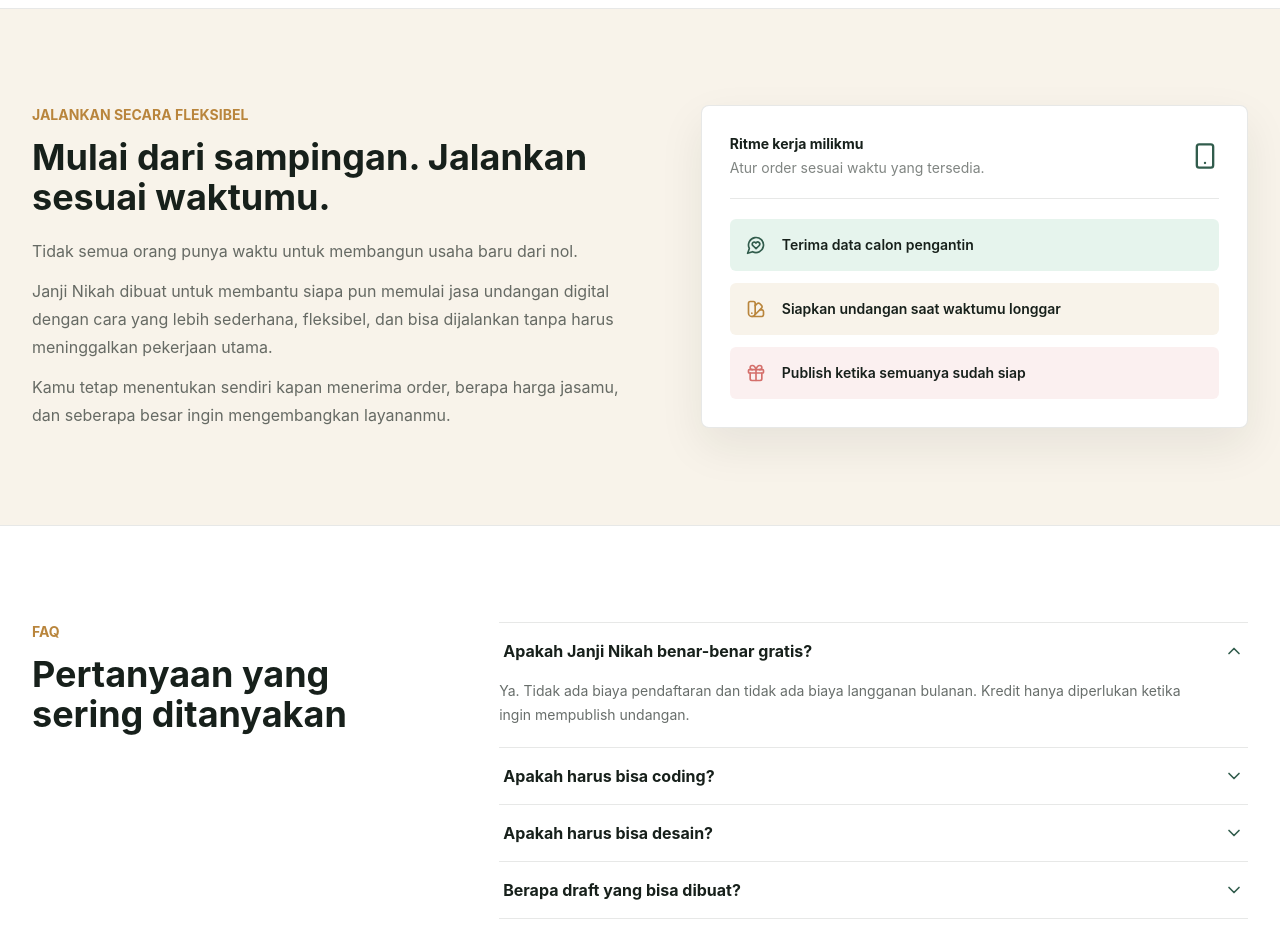
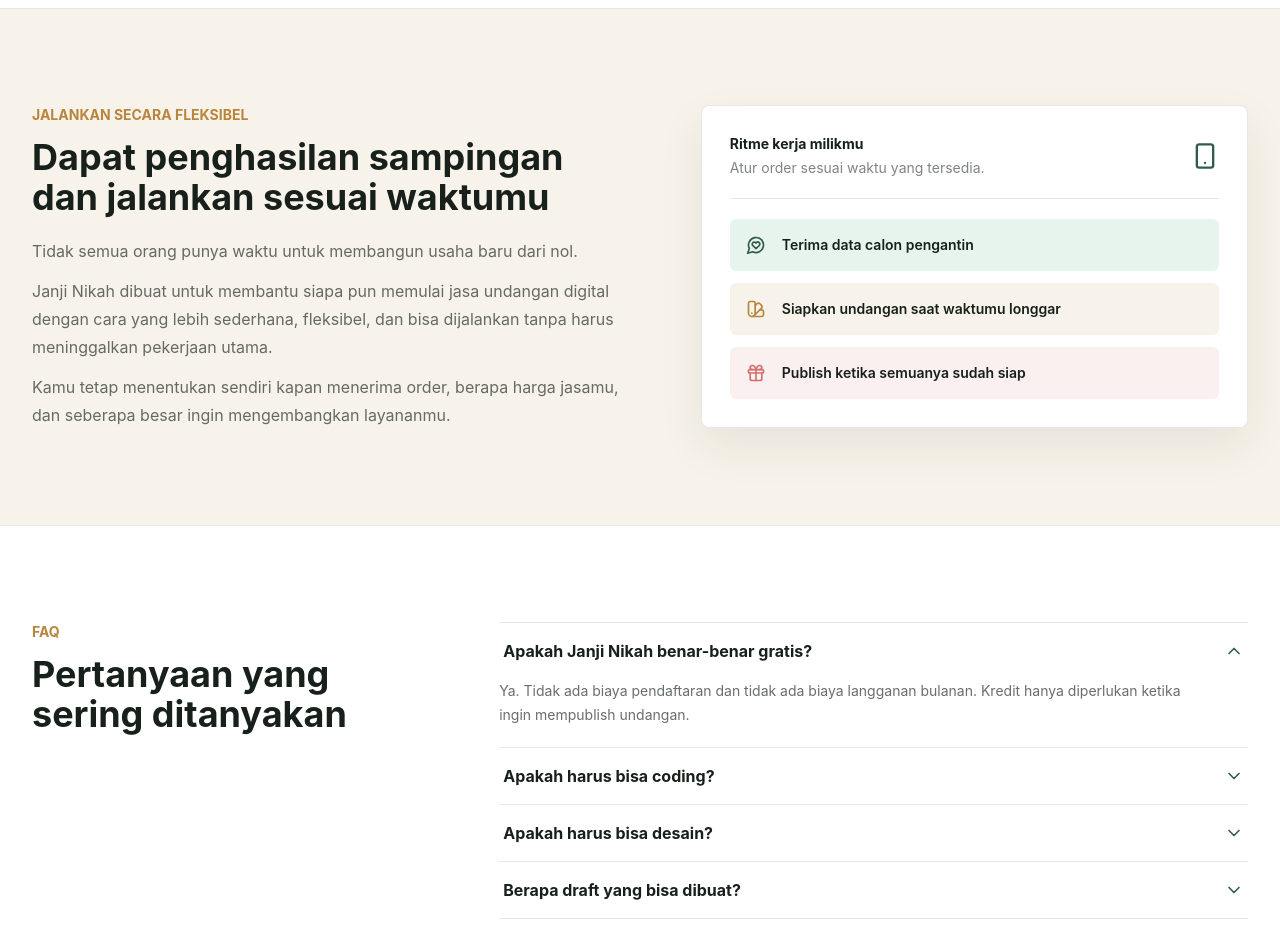
Before and after one commit to alankurniadi12/janji-nikah-frontend, a Vue app: page / in a window 1280 px wide. Shown: the part 6160-7094 px from the top of the page. Built offline with nearby package versions, Linux system fonts and the light colour scheme; no server answers.

Commit message:
copy(landing): revise flexible income headline

```diff
--- a/src/views/public/LandingView.vue
+++ b/src/views/public/LandingView.vue
@@ -604,7 +604,7 @@
           <div>
             <p class="text-xs font-bold uppercase text-gold sm:text-sm">Jalankan secara fleksibel</p>
             <h2 id="flexible-heading" class="mt-3 text-3xl font-bold leading-tight text-ink sm:text-4xl">
-              Mulai dari sampingan. Jalankan sesuai waktumu.
+              Dapat penghasilan sampingan dan jalankan sesuai waktumu
             </h2>
             <p class="mt-5 max-w-2xl leading-7 text-ink/65">Tidak semua orang punya waktu untuk membangun usaha baru dari nol.</p>
             <p class="mt-3 max-w-2xl leading-7 text-ink/65">
```
Also changed, not shown: 2 other files (tests, documents, lock files or other folders).
